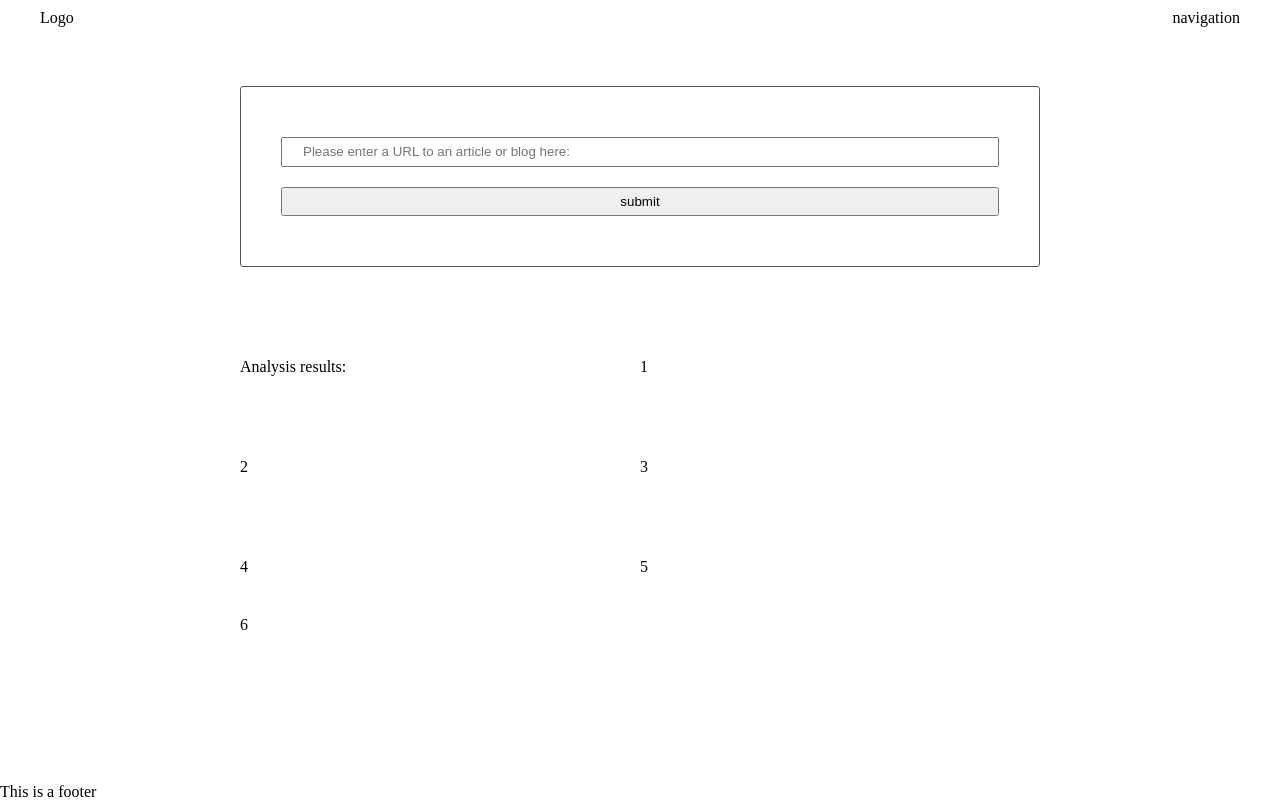
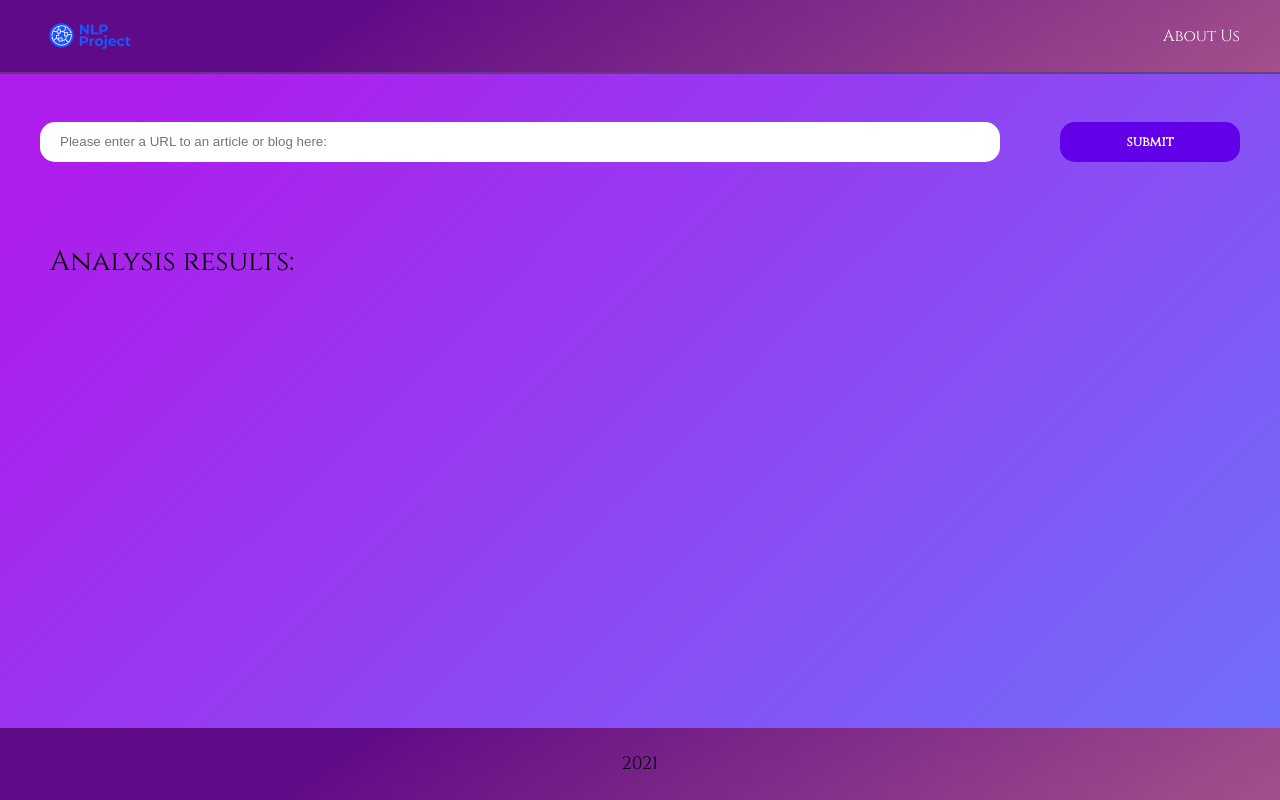
Before and after one commit to MuslumYilmaz/nlp-project, a website built with webpack: page src/client/views/index.html in a window 1280 px wide. Built offline with nearby package versions, Linux system fonts and the light colour scheme; a web font is replaced by a local one.

Commit message:
styles added

```diff
--- a/src/client/styles/base.css
+++ b/src/client/styles/base.css
@@ -2,15 +2,18 @@ body {
     display: flex;
     flex-direction: column;
     min-height: 100vh;
+    background-image: linear-gradient(315deg, #6e72fc 0%, #ad1deb 88%);
 }
 
 main {
     flex: 2;
 }
 
-section {
-    max-width: 800px;
-    margin: 50px auto;
+.section-input {
+    width: 100%;
+    display: flex;
+    align-items: center;
+    justify-content: space-between;
 }
 
 .result {
@@ -19,4 +22,44 @@ section {
     grid-template-rows: repeat(3, 100px);
     align-items: center;
     justify-content: center;
+    margin: 0 50px;
 }
+
+#results {
+    font-family: 'Cinzel', serif;
+    font-size: 28px;
+}
+
+#model {
+    font-family: 'Cinzel', serif;
+    font-size: 24px;
+}
+
+#score_tag {
+    font-family: 'Cinzel', serif;
+    font-size: 24px;
+}
+
+#agreement {
+    font-family: 'Cinzel', serif;
+    font-size: 24px;
+}
+
+#subjectivity {
+    font-family: 'Cinzel', serif;
+    font-size: 24px;
+}
+
+#confidence {
+    font-family: 'Cinzel', serif;
+    font-size: 24px;
+}
+
+#irony {
+    font-family: 'Cinzel', serif;
+    font-size: 24px;
+}
+#irony {
+    font-family: 'Cinzel', serif;
+    font-size: 24px;
+}
--- a/src/client/styles/footer.css
+++ b/src/client/styles/footer.css
@@ -0,0 +1,12 @@
+footer {
+    height: 9vh;
+    background-color: #6e72fc;
+    background-image: linear-gradient(326deg, #a4508b 0%, #5f0a87 74%);
+    font-family: 'Cinzel', serif;
+    font-size: 18px;
+    display: flex;
+    justify-content: center;
+    align-items: center;
+}
+
+/* background-image: linear-gradient(315deg, #6e72fc 0%, #ad1deb 88%); */
--- a/src/client/styles/form.css
+++ b/src/client/styles/form.css
@@ -1,12 +1,40 @@
 form {
-    border: 1px solid #545454;
+    width: 100%;
+    display: flex;
+    align-items: center;
+    justify-content: space-between;
     border-radius: 3px;
     padding: 40px;
 }
 
-input {
-    padding: 5px 20px;
-    width: 100%;
+#name {
+    padding: 12px 20px;
+    width: 80%;
     line-height: 16px;
     margin: 10px 0;
+    border: none;
+    border-radius: 15px;
 }
+
+#name:focus, #name:focus{
+    outline: none;
+}
+
+#submit {
+    font-family: 'Cinzel', serif;
+    font-weight: 900;
+    padding: 12px 20px;
+    width: 15%;
+    line-height: 16px;
+    margin: 10px 0;
+    border-radius: 15px;
+    border: none;
+    background-color: #6200ea;
+    color: white;
+    transition: all .8s;
+}
+
+#submit:hover {
+    cursor: pointer;
+    background-color: #aa66cc;
+}
--- a/src/client/styles/header.css
+++ b/src/client/styles/header.css
@@ -1,5 +1,25 @@
 header {
+    height: 9vh;
     display: flex;
+    align-items: center;
     justify-content: space-between;
     padding: 10px 40px;
+    box-shadow: 0px 2px #424141a6;
+    background-color: #6e72fc;
+    background-image: linear-gradient(326deg, #a4508b 0%, #5f0a87 74%);
 }
+
+.logo {
+    position: relative;
+    width: 100px;
+    height: 80px;
+    background-image: url('../images/nlp-logo.png');
+    background-size:cover;
+    background-position: center;
+}
+
+a {
+    font-family: 'Cinzel', serif;
+    color: white;
+    text-decoration: none;
+}
--- a/src/client/styles/resets.css
+++ b/src/client/styles/resets.css
@@ -18,7 +18,7 @@ fieldset, form, label, legend,
 table, caption, tbody, tfoot, thead, tr, th, td,
 article, aside, canvas, details, embed,
 figure, figcaption, footer, header, hgroup,
-menu, nav, output, ruby, section, summary,
+menu, nav, output, ruby, summary,
 time, mark, audio, video {
 	margin: 0;
 	padding: 0;
@@ -29,7 +29,7 @@ time, mark, audio, video {
 }
 /* HTML5 display-role reset for older browsers */
 article, aside, details, figcaption, figure,
-footer, header, hgroup, menu, nav, section {
+footer, header, hgroup, menu, nav {
 	display: block;
 }
 body {
--- a/src/client/views/index.html
+++ b/src/client/views/index.html
@@ -10,39 +10,41 @@
         <link rel="stylesheet" href="/styles/header.css">
         <link rel="stylesheet" href="/styles/form.css">
         <link rel="stylesheet" href="/styles/footer.css">
+        <link rel="preconnect" href="https://fonts.gstatic.com">
+        <link href="https://fonts.googleapis.com/css2?family=Cinzel&family=Pattaya&family=Roboto:wght@100&display=swap" rel="stylesheet">
     </head>
 
     <body>
 
         <header>
-            <div class="">
-                Logo
+            <div class="logo">
+
             </div>
             <div class="">
-                navigation
+                <a href="">About Us</a>
             </div>
         </header>
 
         <main>
-            <section>
+            <section class="section-input">
                 <form class="" onsubmit="return handleSubmit(event)">
                     <input id="name" type="text" name="input" value="" placeholder="Please enter a URL to an article or blog here:">
-                    <input type="submit" name="" value="submit" onclick="return handleSubmit(event)" onsubmit="return handleSubmit(event)">
+                    <input id="submit" type="submit" name="" value="submit" onclick="return handleSubmit(event)" onsubmit="return handleSubmit(event)">
                 </form>
             </section>
             <section class="result">
                 <strong><div id="results">Analysis results:</div></strong>
-                <div id="model">1</div>
-                <div id="score_tag">2</div>
-                <div id="agreement">3</div>
-                <div id="subjectivity">4</div>
-                <div id="confidence">5</div>
-                <div id="irony">6</div>
+                <div id="model"></div>
+                <div id="score_tag"></div>
+                <div id="agreement"></div>
+                <div id="subjectivity"></div>
+                <div id="confidence"></div>
+                <div id="irony"></div>
             </section>
         </main>
 
         <footer>
-            <p>This is a footer</p>
+            <p>2021</p>
         </footer>
 
     </body>
```
Also changed, not shown: src/client/images/nlp-logo.png (added).
